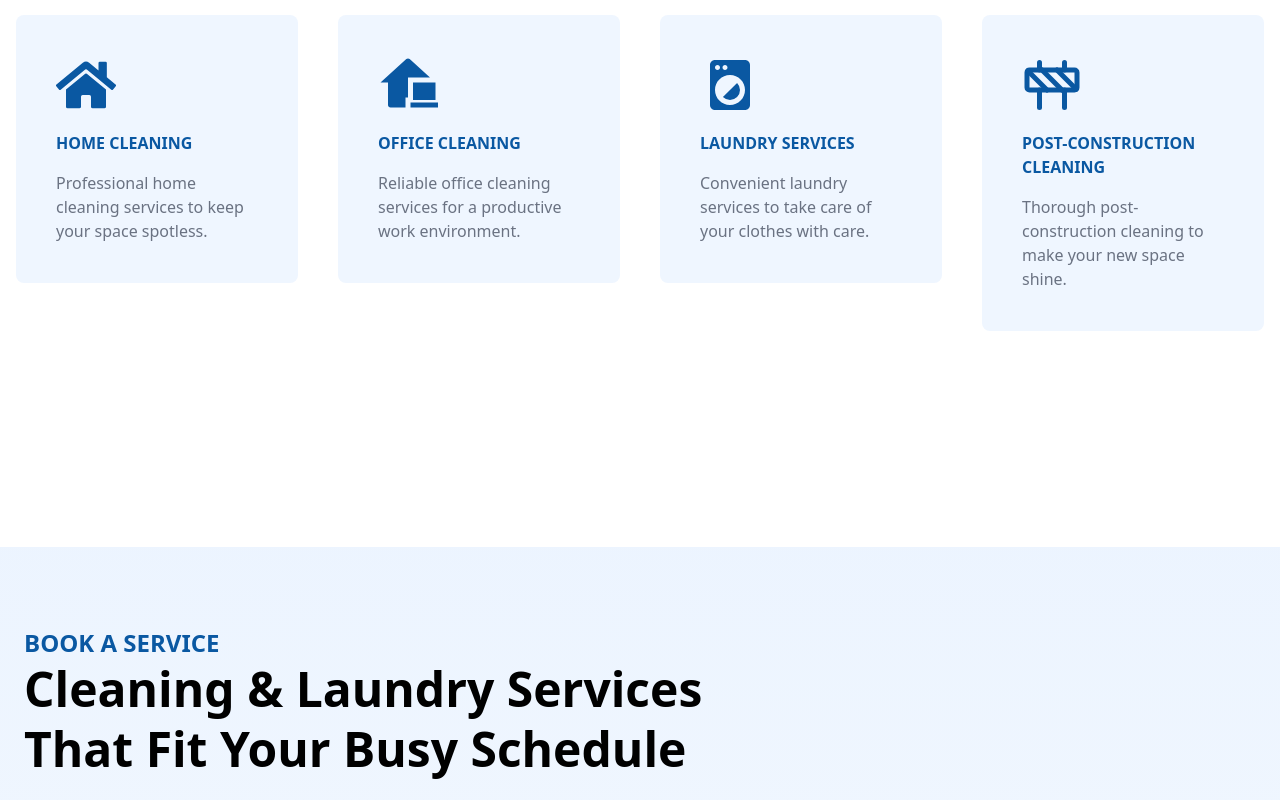
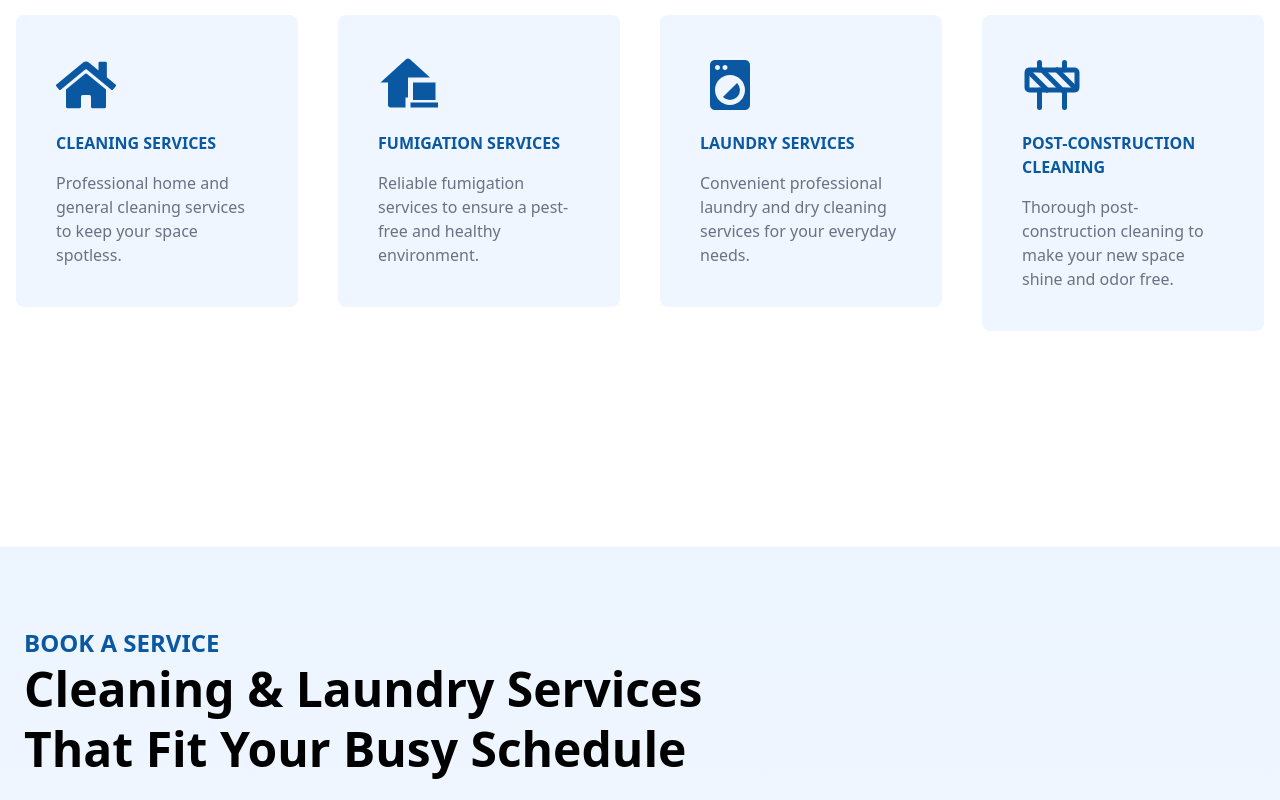
Before and after one commit to oyelajakenny/totaltouch, a Next.js app in the folder app/: page / in a window 1280 px wide. Shown: the part 1220-2020 px from the top of the page. Built offline with nearby package versions, Linux system fonts and the light colour scheme.

Commit message:
Updated the service constant

```diff
--- a/app/constants/index.js
+++ b/app/constants/index.js
@@ -13,27 +13,27 @@ import path from "path";
 export const home = [
   {
     icon: <FaHome />,
-    title: "HOME CLEANING",
+    title: "CLEANING SERVICES",
     description:
-      "Professional home cleaning services to keep your space spotless.",
+      "Professional home and general cleaning services to keep your space spotless.",
   },
   {
     icon: <RiHomeOfficeFill />,
-    title: "OFFICE CLEANING",
+    title: "FUMIGATION SERVICES",
     description:
-      "Reliable office cleaning services for a productive work environment.",
+      "Reliable fumigation services to ensure a pest-free and healthy environment.",
   },
   {
     icon: <MdLocalLaundryService />,
     title: "LAUNDRY SERVICES",
     description:
-      "Convenient laundry services to take care of your clothes with care.",
+      "Convenient professional laundry and dry cleaning services for your everyday needs. ",
   },
   {
     icon: <LuConstruction />,
     title: "POST-CONSTRUCTION CLEANING",
     description:
-      "Thorough post-construction cleaning to make your new space shine.",
+      "Thorough post-construction cleaning to make your new space shine and odor free. ",
   },
 ];
 
@@ -41,26 +41,26 @@ export const services = [
   {
     id: 1,
     img: "images/home-cleaning.png",
-    title: "Home Cleaning",
-    url: "/home-cleaning",
+    title: "Cleaning Services",
+    url: "/booking",
   },
   {
     id: 2,
     img: "images/office-cleaning.png",
-    title: "Office Cleaning",
-    url: "/office-cleaning",
+    title: "Fumigation Services",
+    url: "/booking",
   },
   {
     id: 3,
     img: "images/laundry-service.png",
     title: "Laundry Services",
-    url: "/laundry-services",
+    url: "/booking",
   },
   {
     id: 4,
     img: "images/post-construction.png",
     title: "Post-Construction Cleaning",
-    url: "/post-construction-cleaning",
+    url: "/booking",
   },
 ];
 
```
